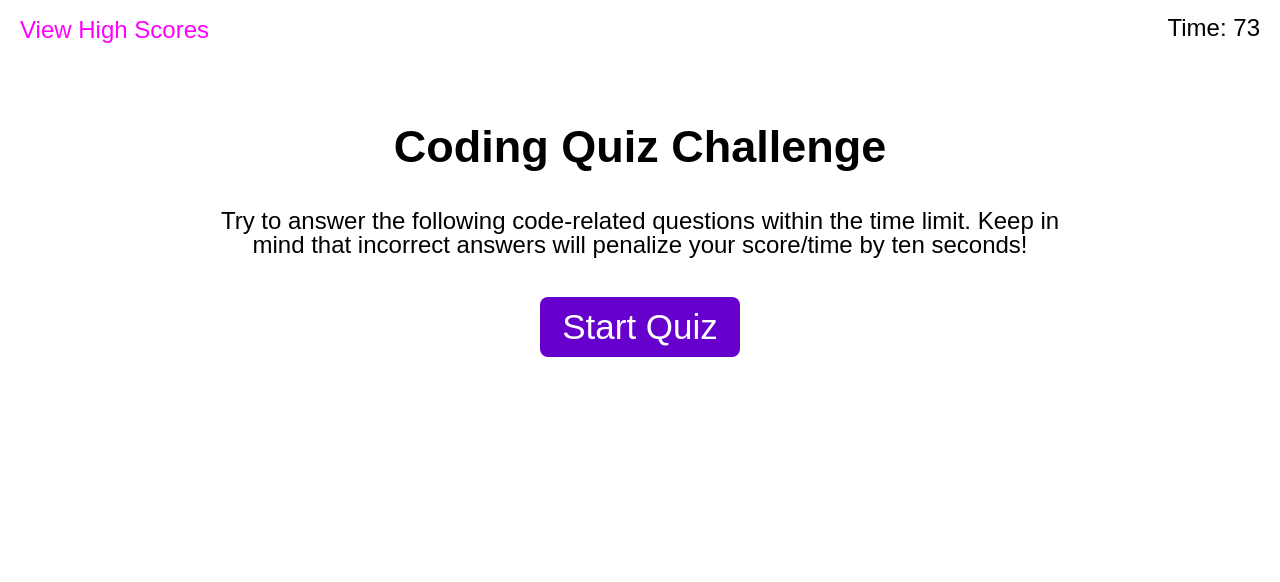
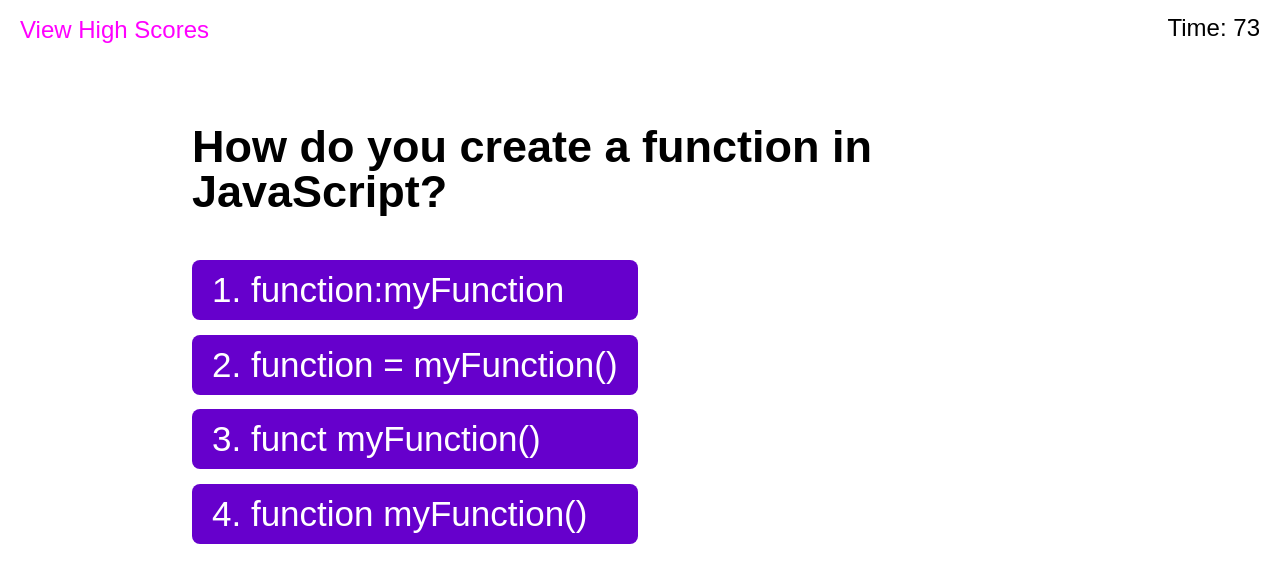
Before and after one commit to ckester99/javascript-quiz, a plain HTML site: page index.html in a window 1280 px wide. Both pictures are taken after a click on the button "Start Quiz". Drawn offline with Linux system fonts and the light colour scheme.

Commit message:
added setQuestion function to display questions

```diff
--- a/assets/css/style.css
+++ b/assets/css/style.css
@@ -33,15 +33,21 @@ header p {
 
 /*/ /////////////////////CLASSES///////////////////////////////////////////////*/
 .purpleBtn {
-    width: 200px;
     height: 60px;
     background-color: rgb(102, 0, 204);
     color: white;
     border-radius: 8px;
     font-size: 35px;
-    margin-top: 10px;
+    margin-top: 1.8vh;
+    text-align: start;
+    padding: 0 20px;
+    white-space: nowrap;
 }
 
 .purpleBtn:hover {
     background-color: fuchsia;
 }
+
+.centerText {
+    text-align: center;
+}
--- a/assets/js/questions.json
+++ b/assets/js/questions.json
@@ -10,7 +10,7 @@
 
         {
             "text": "What is the correct syntax for referring to an external script called 'xxx.js'?",
-            "answers": ["<script src='xxx.js'>", "<script name='xxx.js'>", "<script href='xxx.js'>", ""],
+            "answers": ["<script src='xxx.js'>", "<script name='xxx.js'>", "<script href='xxx.js'>", "<script xxx.js>"],
             "sol": 1
         },
 
--- a/assets/js/script.js
+++ b/assets/js/script.js
@@ -21,10 +21,11 @@ questionContainer.setAttribute(
     "position: absolute; left:50%; transform:translate(-50%,0); width:70%; display:flex; flex-direction:column; margin-top:8vh; justify-content:center; align-items:center;"
 );
 var questionTitle = document.createElement("h1");
-questionTitle.setAttribute("style", "font-size:45px; font-weight:bold; text-align: center;");
+questionTitle.setAttribute("style", "font-size:45px; font-weight:bold;");
+questionTitle.classList.add("centerText");
 var p1 = document.createElement("p");
 var startButton = document.createElement("button");
-startButton.classList.add("purpleBtn");
+startButton.classList.add("purpleBtn", "centerText");
 startButton.addEventListener("click", startGame);
 p1.setAttribute("style", "font-size:24px; text-align:center; margin-top:5vh;");
 var responses = document.createElement("div");
@@ -42,8 +43,11 @@ ansButtons[1].classList.add("purpleBtn");
 ansButtons[2].classList.add("purpleBtn");
 ansButtons[3].classList.add("purpleBtn");
 
+var feedbackDisplay = document.createElement("h2");
+feedbackDisplay.setAttribute("style", "font-size:40px; font-weight:bold; color:#D3D3D3; border-top: 2px; border-color:#D3D3D3;");
+
 // Game Vars
-var currentAnswer = 0;
+var curQuestion;
 var timerVal = 0;
 var gameRunning = false;
 var score = 0;
@@ -79,18 +83,30 @@ function showMainScreen() {
 }
 
 function startGame() {
-    //This is a bad way of waiting until the fetch is fulfilled, but I don't know the proper way
     questions = randomize(questionsJSON.questions);
+    curQuestion = questions[0];
     console.log(questions);
     //Header
     timerVal = 75;
     timer.textContent = "Time: 75";
+    //Main
+    questionContainer.innerHTML = "";
+    questionContainer.setAttribute("style", questionContainer.getAttribute("style") + " align-items:start;");
 
-    //Main
+    questionContainer.appendChild(questionTitle);
+    questionTitle.setAttribute("style", questionTitle.getAttribute("style") + " margin-bottom: 4vh;");
+    questionTitle.classList.remove("centerText");
+
+    questionContainer.appendChild(ansButtons[0]);
+    questionContainer.appendChild(ansButtons[1]);
+    questionContainer.appendChild(ansButtons[2]);
+    questionContainer.appendChild(ansButtons[3]);
+
+    setQuestion();
 }
 
 function answer(number) {
-    if (number === currentAnswer) {
+    if (number === curQuestion.sol) {
     }
 }
 
@@ -126,3 +142,31 @@ function randomize(arr) {
     }
     return arr;
 }
+
+function getMaxAnsBtnWidth() {
+    var maxWdth = 0;
+    for (i = 0; i < 4; i++) {
+        if (ansButtons[i].clientWidth > maxWdth) {
+            maxWdth = ansButtons[i].clientWidth;
+        }
+    }
+    return maxWdth;
+}
+
+function setQuestion() {
+    var maxWdth;
+
+    questionTitle.textContent = curQuestion.text;
+
+    ansButtons[0].textContent = "1. " + curQuestion.answers[0];
+    ansButtons[1].textContent = "2. " + curQuestion.answers[1];
+    ansButtons[2].textContent = "3. " + curQuestion.answers[2];
+    ansButtons[3].textContent = "4. " + curQuestion.answers[3];
+    maxWdth = getMaxAnsBtnWidth();
+    ansButtons[0].setAttribute("style", "width:" + maxWdth + "px;");
+    ansButtons[1].setAttribute("style", "width:" + maxWdth + "px;");
+    ansButtons[2].setAttribute("style", "width:" + maxWdth + "px;");
+    ansButtons[3].setAttribute("style", "width:" + maxWdth + "px;");
+
+    console.log(maxWdth);
+}
```
